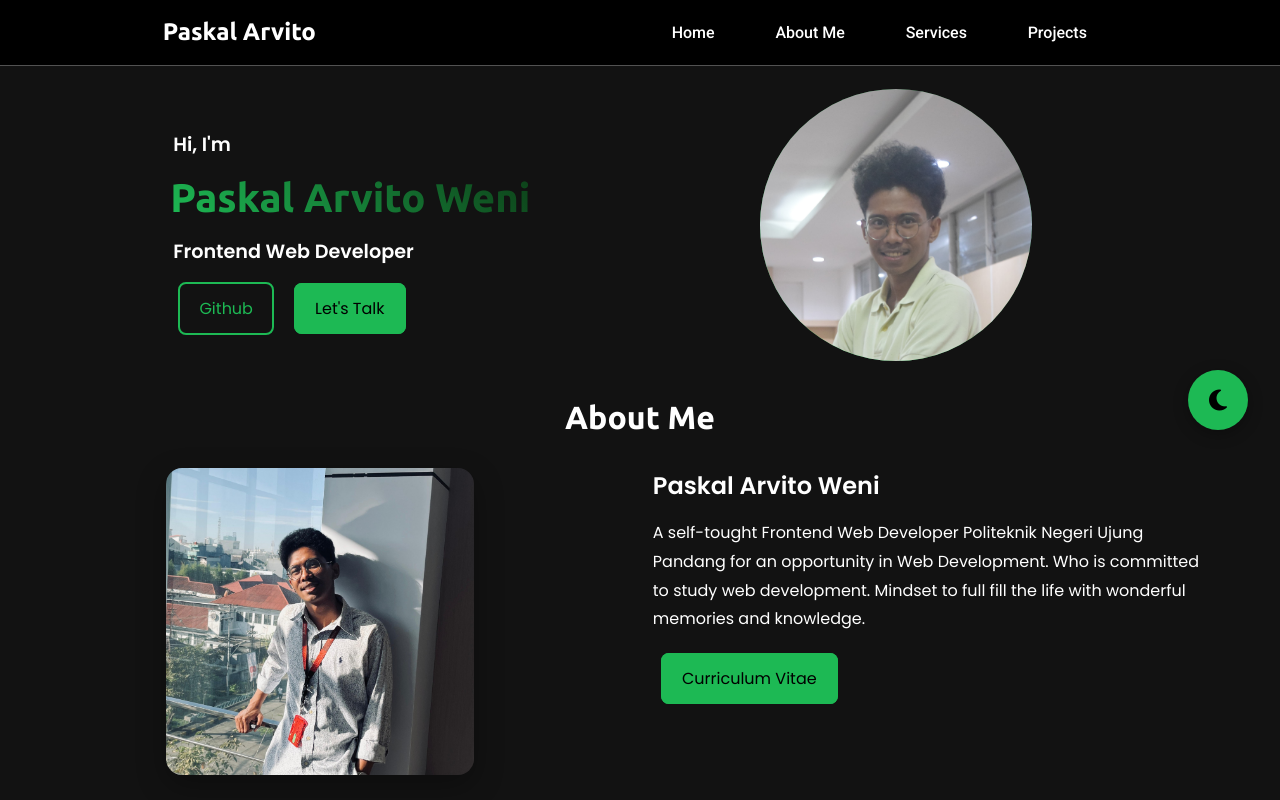
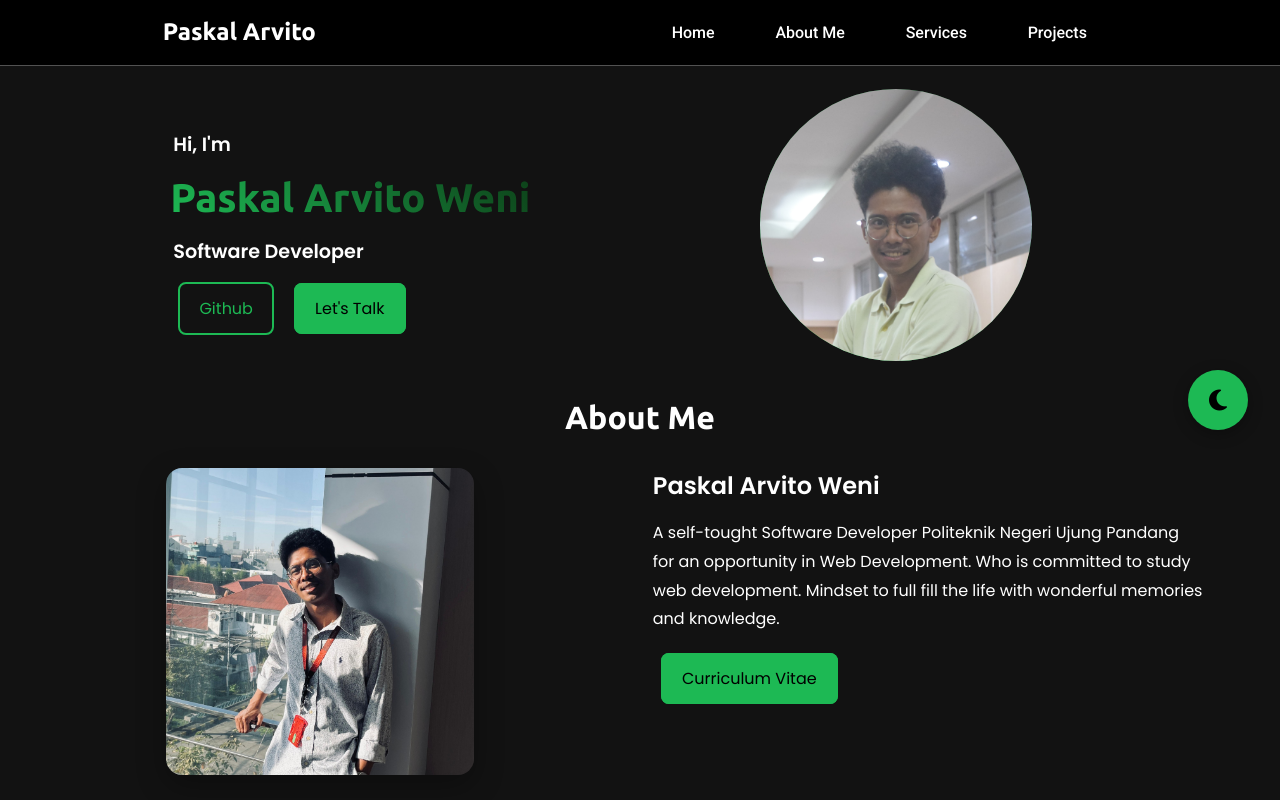
Before and after one commit to paaskall/portofolio, a plain HTML site: page index.html in a window 1280 px wide. Shown: the top 800 px of the page. Drawn offline with Linux system fonts and the light colour scheme.

Commit message:
Update index.html

```diff
--- a/index.html
+++ b/index.html
@@ -6,8 +6,8 @@
     <!-- Primary Meta Tags untuk SEO Google Search -->
     <title>Paskal Arvito Weni</title>
     <meta name="title" content="Paskal Arvito Weni">
-    <meta name="description" content="Paskal Arvito Weni adalah Frontend Web Developer dari Politeknik Negeri Ujung Pandang yang berfokus pada pengembangan website modern dan desain grafis kreatif. Lihat portfolio dan layanan profesional saya.">
-    <meta name="keywords" content="Paskal Arvito Weni, Paskal Arvito, Frontend Developer Makassar, Web Developer Indonesia, Graphic Designer, UI/UX Design, Portfolio Paskal, Politeknik Negeri Ujung Pandang, Frontend Developer Ujung Pandang">
+    <meta name="description" content="Paskal Arvito Weni adalah Software Developer dari Politeknik Negeri Ujung Pandang yang berfokus pada pengembangan website modern dan desain grafis kreatif. Lihat portfolio dan layanan profesional saya.">
+    <meta name="keywords" content="Paskal Arvito Weni, Paskal Arvito, Software Developer Makassar, Web Developer Indonesia, Graphic Designer, UI/UX Design, Portfolio Paskal, Politeknik Negeri Ujung Pandang, Software Developer Ujung Pandang">
     <meta name="author" content="Paskal Arvito Weni">
     <meta name="robots" content="index, follow, max-snippet:-1, max-image-preview:large, max-video-preview:-1">
     <meta name="language" content="Indonesian, English">
@@ -24,7 +24,7 @@
       "name": "Paskal Arvito Weni",
       "url": "https://aboutpaskal.vercel.app/",
       "image": "https://aboutpaskal.vercel.app/Foto(2).jpg",
-      "jobTitle": "Frontend Web Developer",
+      "jobTitle": "Software Developer",
       "alumniOf": {
         "@type": "CollegeOrUniversity",
         "name": "Politeknik Negeri Ujung Pandang"
@@ -42,7 +42,7 @@
     <meta property="og:type" content="profile">
     <meta property="og:url" content="https://aboutpaskal.vercel.app">
     <meta property="og:title" content="Paskal Arvito Weni">
-    <meta property="og:description" content="Paskal Arvito Weni adalah Frontend Web Developer dari Politeknik Negeri Ujung Pandang yang berfokus pada pengembangan website modern dan desain grafis kreatif. Lihat portfolio dan layanan profesional saya.">
+    <meta property="og:description" content="Paskal Arvito Weni adalah Software Developer dari Politeknik Negeri Ujung Pandang yang berfokus pada pengembangan website modern dan desain grafis kreatif. Lihat portfolio dan layanan profesional saya.">
     <meta property="og:image" content="https://aboutpaskal.vercel.app/parking.png">
     <meta property="og:image:alt" content="Foto Paskal Arvito Weni">
     <meta property="og:site_name" content="Portfolio Paskal Arvito Weni">
@@ -53,7 +53,7 @@
     <meta name="twitter:card" content="summary_large_image">
     <meta name="twitter:url" content="https://paskalarvito.com/">
     <meta name="twitter:title" content="Paskal Arvito Weni">
-    <meta name="twitter:description" content="Paskal Arvito Weni adalah Frontend Web Developer dari Politeknik Negeri Ujung Pandang yang berfokus pada pengembangan website modern dan desain grafis kreatif. Lihat portfolio dan layanan profesional saya.">
+    <meta name="twitter:description" content="Paskal Arvito Weni adalah Software Developer dari Politeknik Negeri Ujung Pandang yang berfokus pada pengembangan website modern dan desain grafis kreatif. Lihat portfolio dan layanan profesional saya.">
     <meta name="twitter:image" content="https://aboutpaskal.vercel.app/Foto(2).jpg">
     <meta name="twitter:image:alt" content="Foto Paskal Arvito Weni">
 
@@ -115,7 +115,7 @@
             <div class="home-content">
                 <h6 class="poppinss">Hi, I'm</h6>
                 <h1 class="t-white">Paskal Arvito Weni</h1>
-                <h4 class="poppinss">Frontend Web Developer</h4>
+                <h4 class="poppinss">Software Developer</h4>
                 <a href="https://github.com/paaskall" target="_blank"><button
                         class="btn poppins">Github</button></a>
                 <a class="btn live poppins" id="hireme" href="https://www.linkedin.com/in/paskal-arvito-weni/"
@@ -140,7 +140,7 @@
             <div class="about-right flex">
                 <div class="about-content">
                     <h1 class="t-white m-b-1 poppins">Paskal Arvito Weni</h1>
-                    <p class="t-white poppins">A self-tought Frontend Web Developer Politeknik Negeri Ujung Pandang for
+                    <p class="t-white poppins">A self-tought Software Developer Politeknik Negeri Ujung Pandang for
                         an opportunity in Web Development. Who is committed to study web development. Mindset to full fill the life with
                         wonderful memories and knowledge.</p>
                     <a class="btn live poppins" id="hireme" href="CV_Paskal Arvito Weni 2025.pdf" target="_blank">Curriculum Vitae</a>
```
